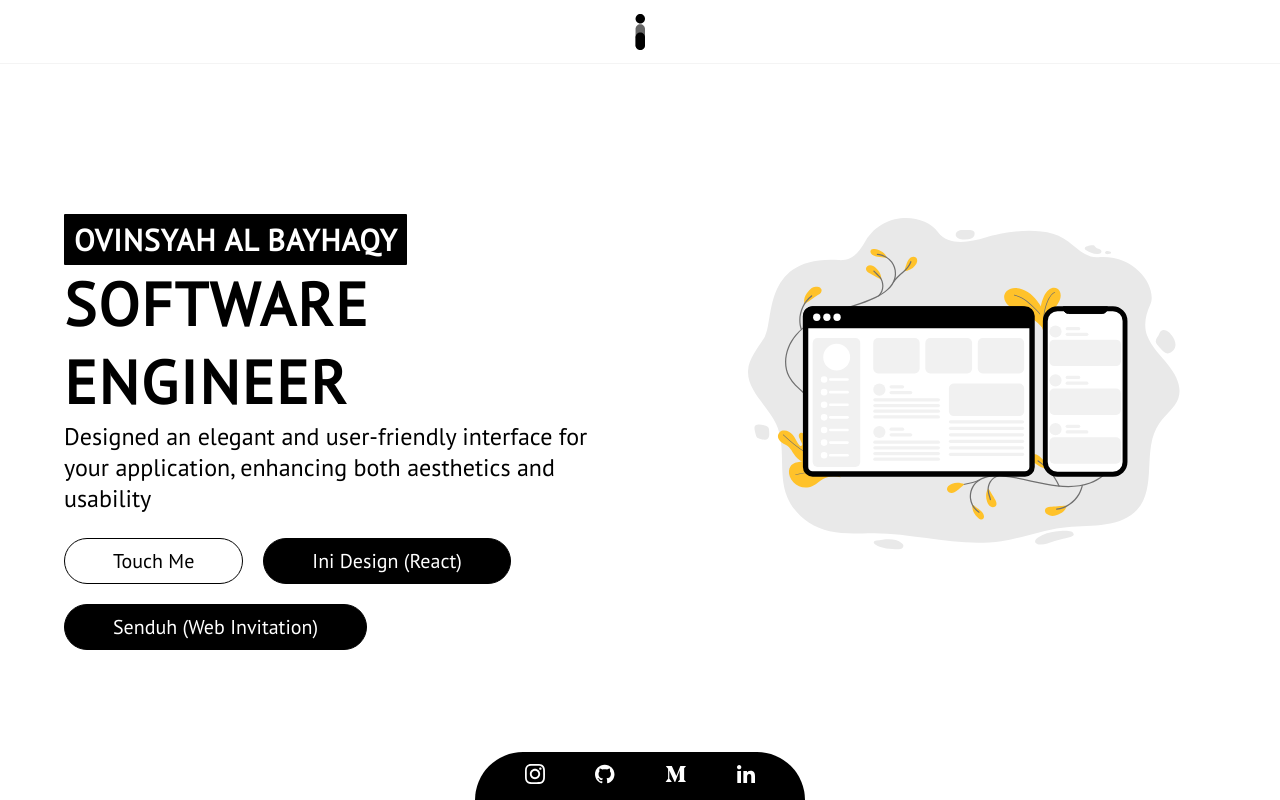
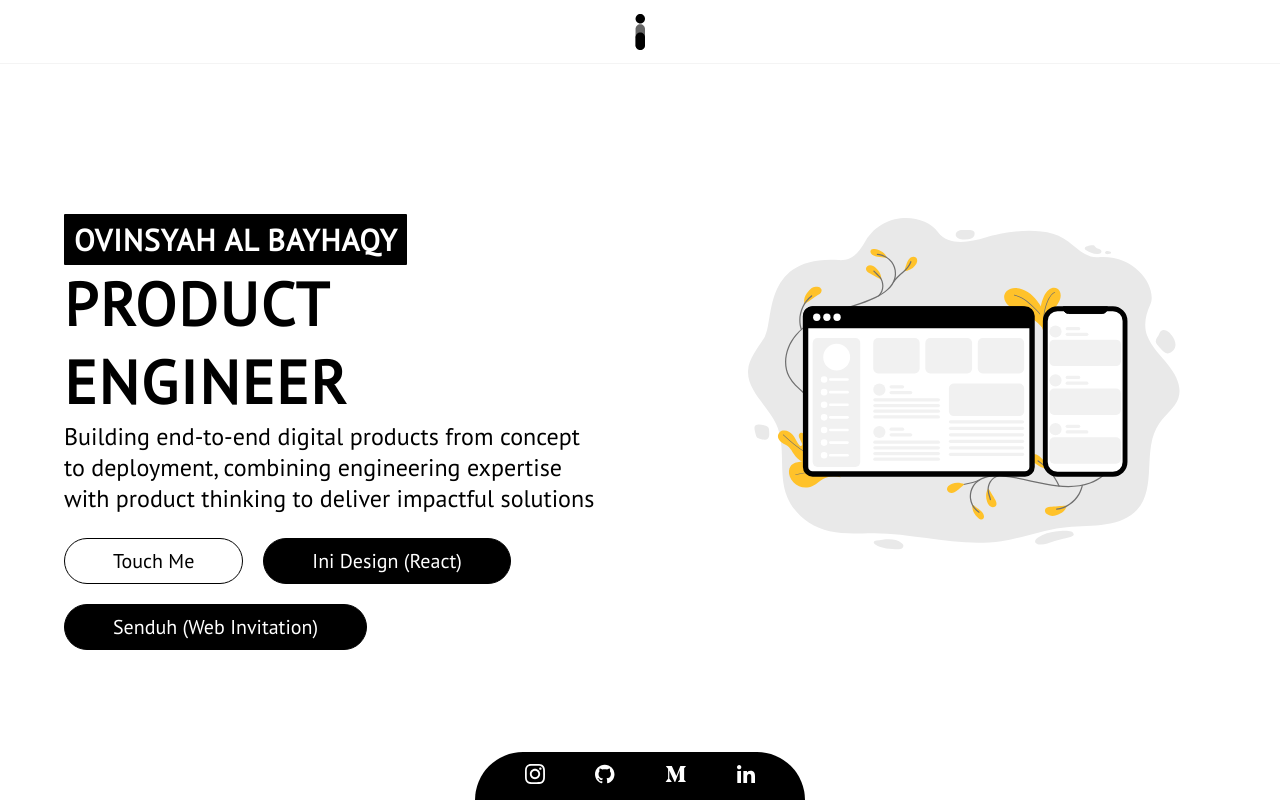
Before and after one commit to Ovinsyah/ovinsyah.com, a React (Vite) app: page / in a window 1280 px wide. Built offline with nearby package versions, Linux system fonts and the light colour scheme.

Commit message:
fix: update content

```diff
--- a/index.html
+++ b/index.html
@@ -6,11 +6,34 @@
   <link rel="icon" href="/favicon.ico" />
   <meta name="viewport" content="width=device-width, initial-scale=1" />
   <meta name="theme-color" content="#000000" />
-  <meta name="description" content="Ovinsyah Al Bayhaqy
-      Designed an elegant and user-friendly interface for your application, enhancing both aesthetics and usability" />
+
+  <!-- SEO Meta -->
+  <title>Ovinsyah Al Bayhaqy | Product Engineer</title>
+  <meta name="description" content="Ovinsyah Al Bayhaqy — Product Engineer building end-to-end digital products from concept to deployment. Specializing in web and mobile application development." />
+  <meta name="keywords" content="Ovinsyah Al Bayhaqy, Product Engineer, Software Engineer, Web Developer, Mobile Developer, React, Indonesia" />
+  <meta name="author" content="Ovinsyah Al Bayhaqy" />
+  <meta name="robots" content="index, follow" />
+  <link rel="canonical" href="https://ovinsyah.com/" />
+
+  <!-- Open Graph -->
+  <meta property="og:type" content="website" />
+  <meta property="og:url" content="https://ovinsyah.com/" />
+  <meta property="og:title" content="Ovinsyah Al Bayhaqy | Product Engineer" />
+  <meta property="og:description" content="Building end-to-end digital products from concept to deployment, combining engineering expertise with product thinking to deliver impactful solutions." />
   <meta property="og:image" content="https://ovinsyah.com/ini-logo.png" />
+  <meta property="og:site_name" content="Ovinsyah Al Bayhaqy" />
+
+  <!-- Twitter Card -->
+  <meta name="twitter:card" content="summary" />
+  <meta name="twitter:title" content="Ovinsyah Al Bayhaqy | Product Engineer" />
+  <meta name="twitter:description" content="Building end-to-end digital products from concept to deployment, combining engineering expertise with product thinking to deliver impactful solutions." />
+  <meta name="twitter:image" content="https://ovinsyah.com/ini-logo.png" />
+
+  <!-- Apple -->
   <link rel="apple-touch-icon" href="/ini-logo.png" />
-  <title>Ovinsyah Al Bayhaqy</title>
+
+  <!-- Manifest -->
+  <link rel="manifest" href="/manifest.json" />
 </head>
 
 <body>
--- a/package.json
+++ b/package.json
@@ -6,7 +6,7 @@
   "homepage": "https://ovinsyah.github.io/ovinsyah.com",
   "scripts": {
     "dev": "vite",
-    "build": "tsc -b && vite build",
+    "build": "tsc -b && vite build && cp dist/index.html dist/404.html",
     "lint": "eslint .",
     "preview": "vite preview",
     "predeploy": "yarn build",
--- a/src/views/home/header.component.tsx
+++ b/src/views/home/header.component.tsx
@@ -7,10 +7,9 @@ export default () => {
         <Grid className="caption">
           <div>
             <h2>OVINSYAH AL BAYHAQY</h2>
-            <h1>SOFTWARE ENGINEER</h1>
+            <h1>PRODUCT ENGINEER</h1>
             <h3>
-              Designed an elegant and user-friendly interface for your application, enhancing both
-              aesthetics and usability
+              Building end-to-end digital products from concept to deployment, combining engineering expertise with product thinking to deliver impactful solutions
             </h3>
             <SectionButton>
               <Touch black={false} href="mailto:hi.ovinsyah@gmail.com">
--- a/vite.config.ts
+++ b/vite.config.ts
@@ -3,7 +3,7 @@ import react from '@vitejs/plugin-react'
 
 // https://vite.dev/config/
 export default defineConfig({
-  base: '/ovinsyah.com/',
+  base: '/',
   plugins: [react()],
   server: {
     port: 3000
```
Also changed, not shown: public/manifest.json (added).
